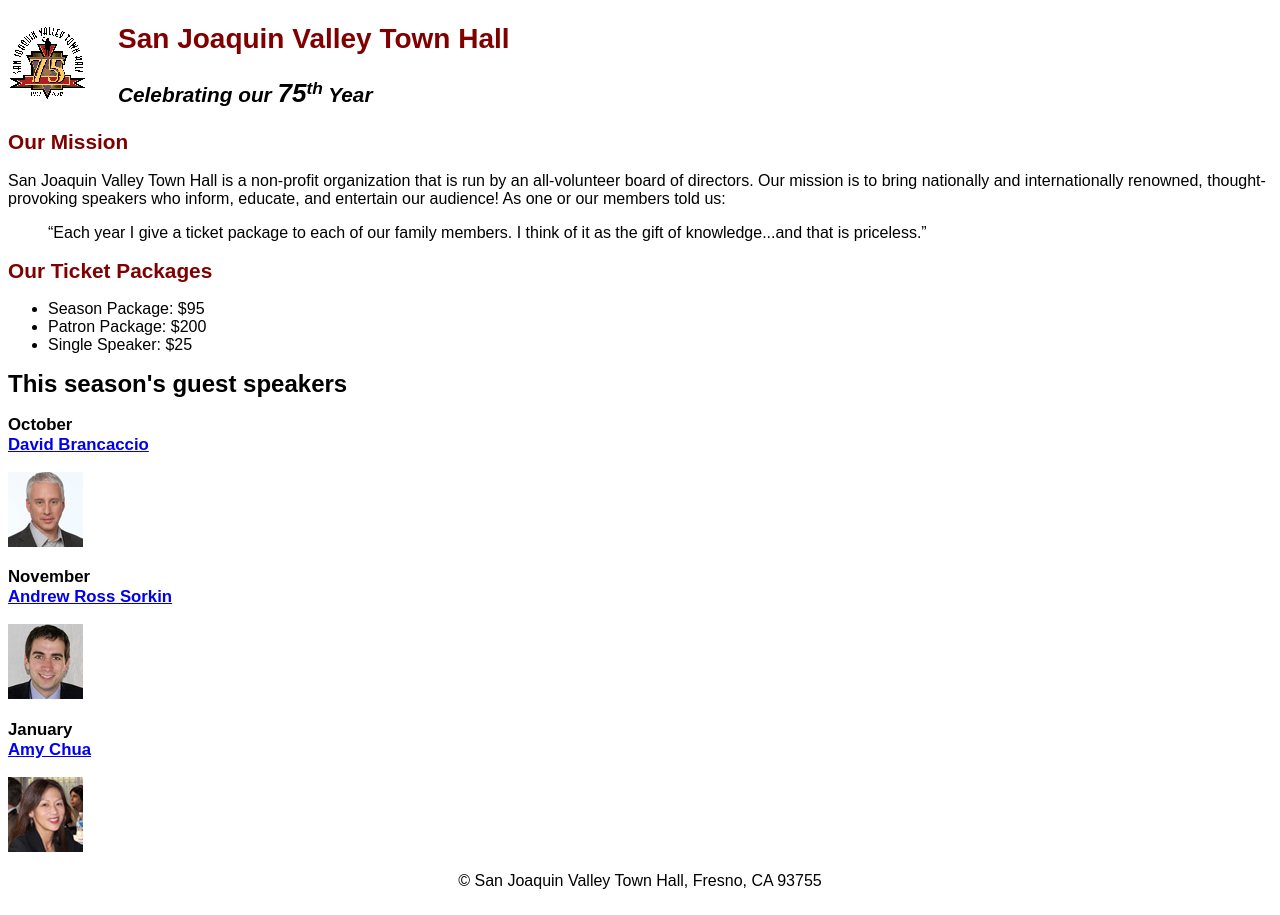
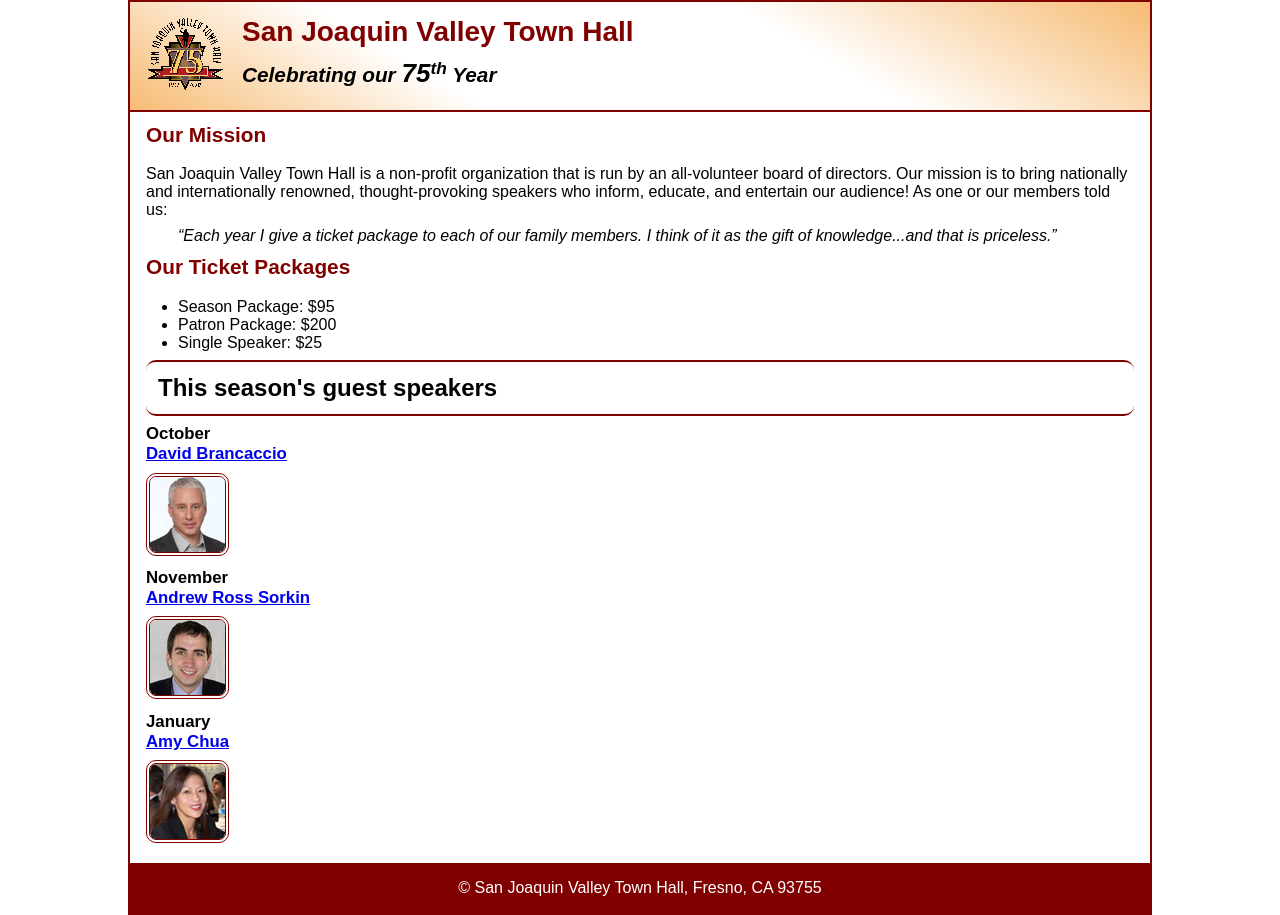
Before and after one commit to Helloworld123-5/A07, a plain HTML site: page index.html in a window 1280 px wide. Drawn offline with Linux system fonts and the light colour scheme.

Commit message:
Refactor and enhance CSS styles

```diff
--- a/styles/main.css
+++ b/styles/main.css
@@ -1,57 +1,115 @@
-/* custom property */
+
+/* Custom color */
 :root {
-	--accent-color: #800000;  /* could also be coded #800 */
+    --accent-color: #800000;
 }
 
-/* default styles */
+/* Reset selector */
+* {
+    margin: 0;
+    padding: 0;
+    box-sizing: border-box;
+}
+
+/* Default styles */
 body {
     font-family: Arial, Helvetica, sans-serif;
     font-size: 100%;
+    width: 80%;
+    margin: auto;
+    border: 2px solid var(--accent-color);
 }
-a:hover, a:focus{
+
+h1, h2, h3, p, ul {
+    padding-top: .5em;
+    padding-bottom: .5em;
+}
+
+ul {
+    margin-left: 2em;
+}
+
+a:hover, a:focus {
     font-style: italic;
     color: var(--accent-color);
 }
+
 h1 {
     font-size: 150%;
 }
+
 h2 {
     font-size: 130%;
     color: var(--accent-color);
 }
+
 h3 {
     font-size: 105%;
 }
 
-/* the styles for the header */
+/* Header */
 header {
-	& h2 {
+    border-bottom: 2px solid var(--accent-color);
+    background: linear-gradient(
+        30deg,
+        #f6bb73 0%,
+        white 30%,
+        white 65%,
+        #f6bb73 100%
+    );
+}
+
+header h2 {
     font-size: 175%;
-		text-indent: 30px;
+    padding-bottom: 0;
 }
-	& h3 {
+
+header h3 {
     font-size: 130%;
     font-style: italic;
-		text-indent: 30px;
-	}
-	& img {
-		float: left;
-	}
+    padding-bottom: 1em;
 }
 
-/* the styles for the main content */
+header img {
+    float: left;
+    margin: .75em 1em;
+}
+
+/* Main content */
 main {
     clear: left;
+    padding: 0 1em 1em;
 }
 
-/* the styles for the footer */
-footer {
-	& p {
-		text-align: center;
-	}
+main h1 {
+    border-top: 2px solid var(--accent-color);
+    border-bottom: 2px solid var(--accent-color);
+    border-radius: 10px;
+    padding: .5em;
 }
 
-/* CSS class */
+blockquote {
+    font-style: italic;
+    padding: 0 2em;
+}
+
+main img {
+    border: 4px double var(--accent-color);
+    border-radius: 10px;
+}
+
+/* Footer */
+footer {
+    background-color: var(--accent-color);
+}
+
+footer p {
+    text-align: center;
+    color: white;
+    padding: 1em 0;
+}
+
+/* Large text */
 .large {
     font-size: 125%;
 }
```
Lines whose indentation alone changed are shown as unchanged.
